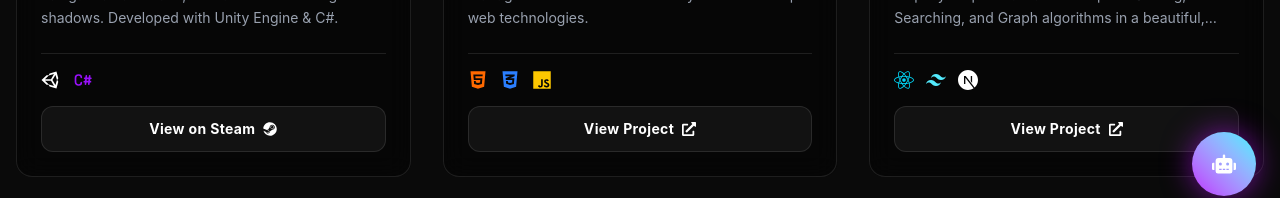
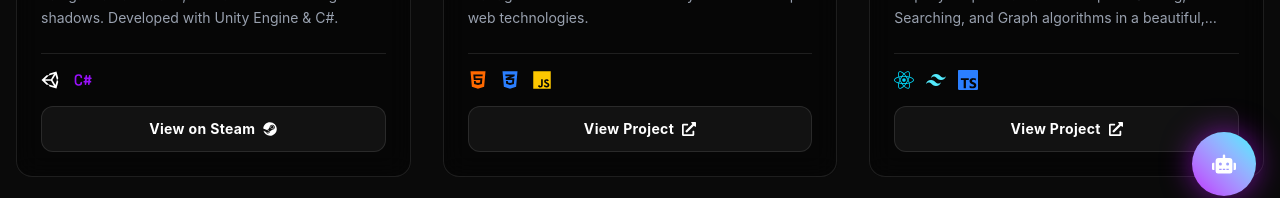
Before and after one commit to Darkness947/Portfolio-Hussain, a React (Vite) app: page /Projects in a window 1280 px wide. Shown: the part 580-778 px from the top of the page. Built offline with nearby package versions, Linux system fonts and the light colour scheme.

Commit message:
NEW VERSION RELEASED V2.0

```diff
--- a/src/pages/About.jsx
+++ b/src/pages/About.jsx
@@ -3,7 +3,7 @@ import { motion, useInView, useMotionValue, useSpring, useTransform } from "fram
 import { useTranslation, Trans } from "react-i18next";
 import { Link } from "react-router-dom";
 import { FaReact, FaNodeJs, FaJava, FaJs, FaCode, FaGamepad, FaPaintBrush, FaRocket, FaHtml5, FaCss3Alt, FaPython, FaUnity } from "react-icons/fa";
-import { SiNextdotjs, SiTailwindcss, SiBootstrap } from "react-icons/si";
+import { SiNextdotjs, SiTailwindcss, SiBootstrap, SiTypescript } from "react-icons/si";
 import { TbBrandCSharp } from "react-icons/tb";
 
 import imgDarkness from '../assets/prosimg/pros2.png';
@@ -23,6 +23,7 @@ const techStack = [
     { icon: <FaHtml5 className="text-orange-500" />, name: "HTML" },
     { icon: <FaCss3Alt className="text-blue-500" />, name: "CSS" },
     { icon: <FaPython className="text-yellow-300" />, name: "Python" },
+    { icon: <SiTypescript className="text-blue-500" />, name: "TypeScript" },
     { icon: <FaUnity className="text-white" />, name: "Unity" },
 ];
 
--- a/src/pages/Projects.jsx
+++ b/src/pages/Projects.jsx
@@ -1,7 +1,7 @@
 import { motion } from "framer-motion";
 import { useTranslation } from "react-i18next";
 import { FaSteam, FaGithub, FaExternalLinkAlt, FaUnity, FaReact, FaJava, FaNodeJs, FaHtml5, FaCss3Alt, FaJs } from "react-icons/fa";
-import { SiMongodb, SiBootstrap, SiTailwindcss, SiVite, SiNextdotjs } from "react-icons/si";
+import { SiMongodb, SiBootstrap, SiTailwindcss, SiVite, SiNextdotjs, SiTypescript } from "react-icons/si";
 import { TbBrandCSharp } from "react-icons/tb";
 
 import imgDarkness from '../assets/prosimg/pros2.png';
@@ -31,7 +31,7 @@ const projectsData = [
     {
         key: 'algo_visualizer',
         img: imgAlgo,
-        stack: [<FaReact className="text-cyan-400" />, <SiTailwindcss className="text-cyan-300" />, <SiNextdotjs className="text-white" />],
+        stack: [<FaReact className="text-cyan-400" />, <SiTailwindcss className="text-cyan-300" />, <SiTypescript className="text-blue-500" />],
         link: 'https://algo-visualizer-dev.netlify.app',
         type: 'web'
     },
```
